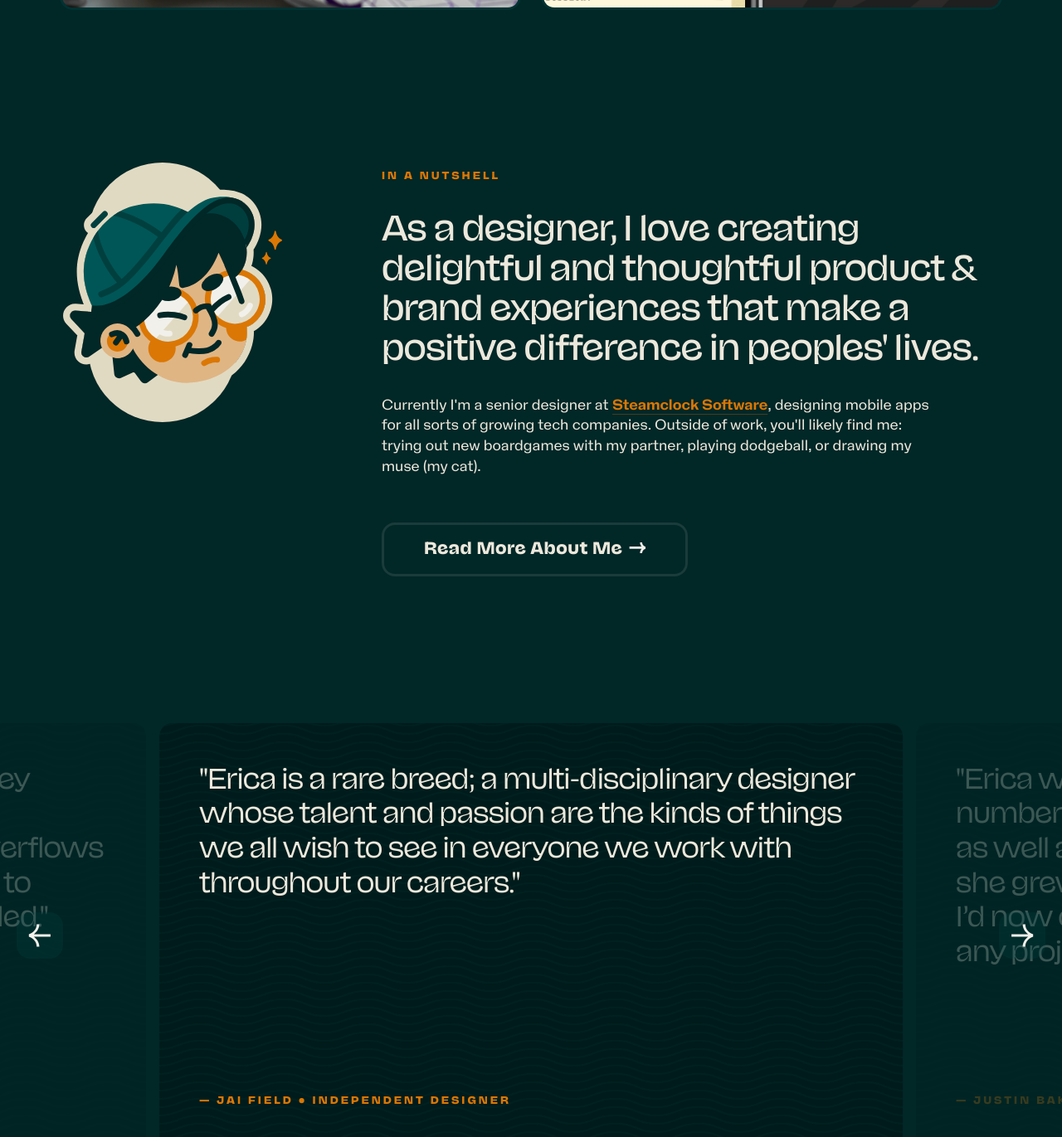
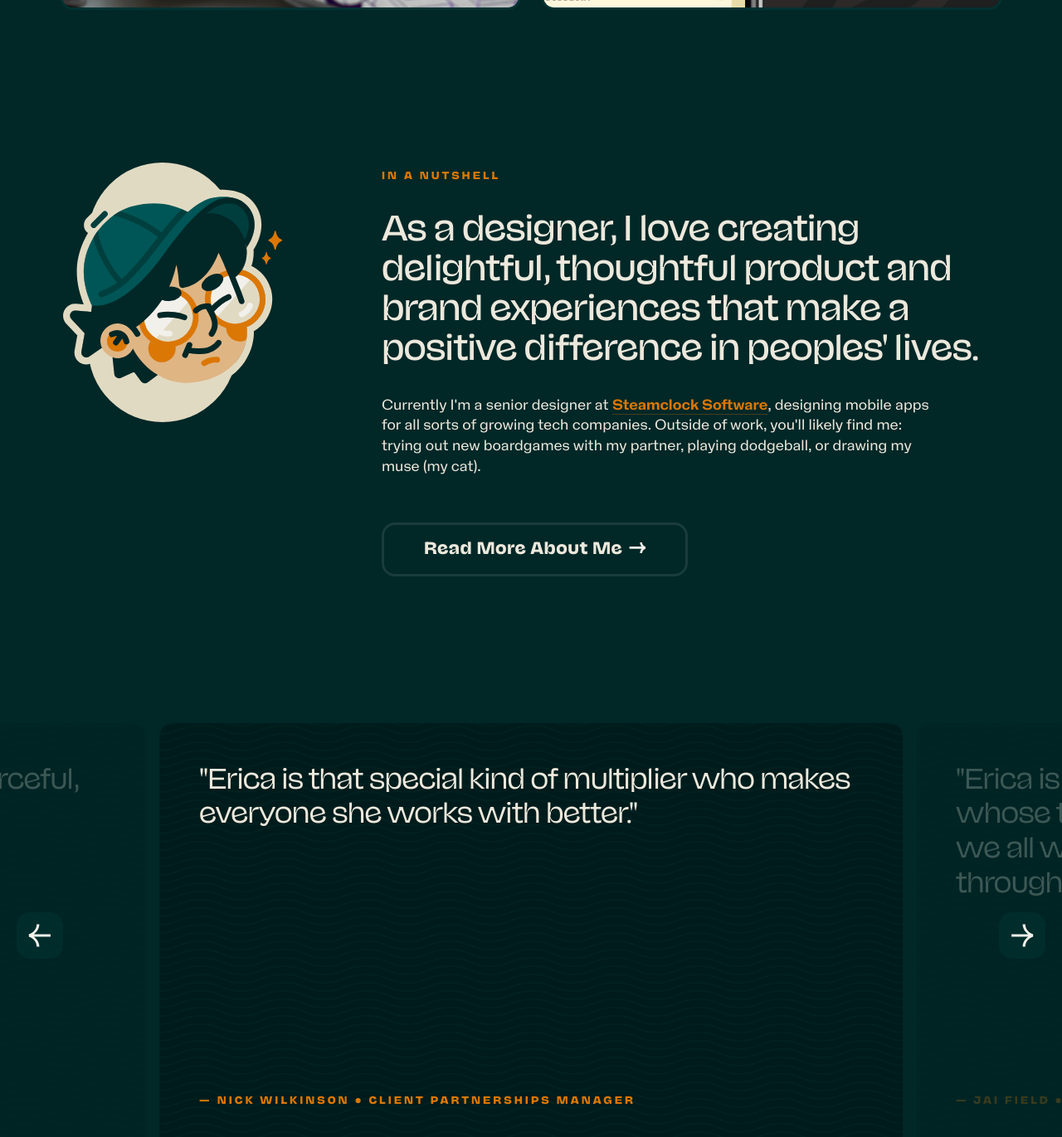
Before and after one commit to ehyleong/ehyleong.github.io, a Jekyll site: the page built from index.html, in a window 1280 px wide and 1400 px high, scrolled down 2254 px. Shown: the top 1371 px of the window at 83% size. Built offline with Jekyll 4.4.1, drawn with Linux system fonts in a browser that asks for light colours; nearby versions of some CDN libraries; comment, search, counter and statistics services are not loaded.

Commit message:
Changes to mobile images

```diff
--- a/_data/testimonials.yml
+++ b/_data/testimonials.yml
@@ -1,3 +1,7 @@
+nick:
+  name: Nick Wilkinson • Client Partnerships Manager
+  quote: Erica is that special kind of multiplier who makes everyone she works with better.
+
 jai:
   name: Jai Field • Independent Designer
   quote: Erica is a rare breed; a multi-disciplinary designer whose talent and passion are the kinds of things we all wish to see in everyone we work with throughout our careers.
@@ -8,4 +12,4 @@
 
 chad:
   name: Chad Chambers • Design Leader
-  quote: Erica is an exceptional talent, and was a key component to the growth and success of Assembly Co. [...] Erica’s toolbox of skills overflows with variety — and a demonstrated ability to execute makes her remarkably well-rounded.
+  quote: Erica is exceedingly capable, highly resourceful, and comfortingly responsible with any assignment thrown her way. Your team is missing a piece without her on it.
--- a/_work/1-sybama.html
+++ b/_work/1-sybama.html
@@ -32,7 +32,7 @@
 	</div>
 
 
-<div class="project-carousel bottom-spacer">
+<div class="project-carousel bottom-spacer col-lg-12 col-xs-12">
   <div data-flickity='{ "cellAlign": "left", "contain": true, "wrapAround":false }'>
     <div class="carousel-cell project-carousel-card size-large">
       <picture>
--- a/_work/2-keypads.html
+++ b/_work/2-keypads.html
@@ -6,8 +6,8 @@
 client: Personal
 role: Illustrations
 hero:
-- desktop: '/img/work/figma-keypads/keypad_hero.webp'
-  mobile: '/img/work/figma-keypads/keypad_hero-mobile.webp'
+- desktop: '/img/work/figma-keypads/keypad-hero.webp'
+  mobile: '/img/work/figma-keypads/keypad-hero-mobile.webp'
 link:
 - text: View on Instagram
   href: https://instagram.com/ehyleong
--- a/index.html
+++ b/index.html
@@ -78,7 +78,7 @@
   </div>
     <div class="col-lg-8 col-lg-offset-1 col-md-8 col-md-offset-1 col-sm-8 col-sm-offset-1 col-xs-12 col-gutter-lr">
       <h5 class="bottom-text-spacer">In a Nutshell</h5>
-      <h3 class="darkbeige bottom-text-spacer">As a designer, I love creating delightful and thoughtful product & brand experiences that make a positive difference in peoples' lives.</h3>
+      <h3 class="darkbeige bottom-text-spacer">As a designer, I love creating delightful, thoughtful product and brand experiences that make a positive difference in peoples' lives.</h3>
       <p class="darkbeige">Currently I'm a senior designer at <strong><a href="https://steamclock.com" class="inline-link">Steamclock Software</a></strong>, designing mobile apps for all sorts of growing tech companies. Outside of work, you'll likely find me: trying out new boardgames with my partner, playing dodgeball, or drawing my muse (my cat).</p>
      <a href="{% link about.html %}" class="button button-bio icon-right-arrow">Read More About Me</span></a>
     </div>
```
Also changed, not shown: about.html (+5 -4 lines), img/work/figma-keypads/keypad-hero-mobile.webp (added), img/work/figma-keypads/keypad-hero.webp (renamed from img/work/figma-keypads/keypad_hero.webp), img/work/figma-keypads/keypad_hero-mobile.webp (deleted), img/work/steamclock-swag/swag-hero-mobile.webp, img/work/sybama/sybama-hero-mobile.webp, img/work/two-spies/twospies-hero-mobile.png.
